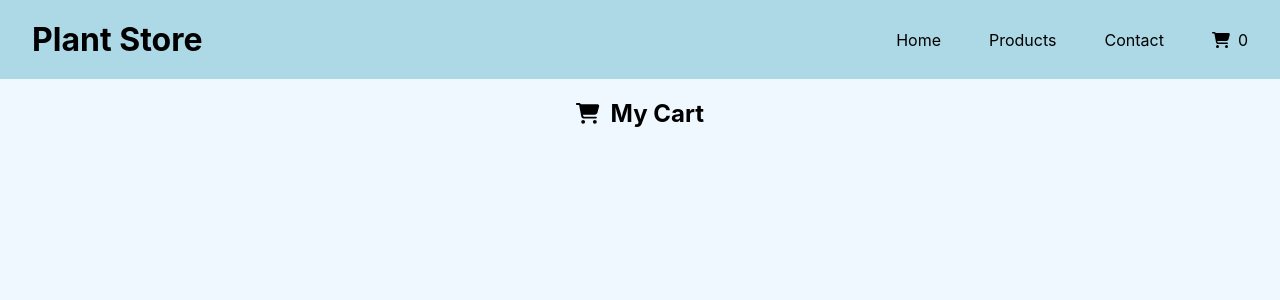
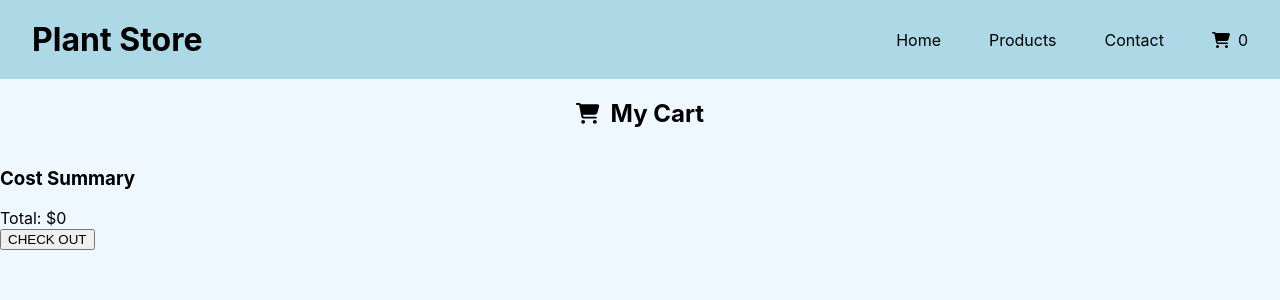
Before and after one commit to connorleavitt/Projects, a React (Create React App) app in the folder Shopping_Cart/shopping_cart/: page /cart in a window 1280 px wide. Shown: the top 300 px of the page. Built offline with nearby package versions, Linux system fonts and the light colour scheme.

Commit message:
Complete checkout total price logic

```diff
--- a/Shopping_Cart/shopping_cart/src/components/CartItems.js
+++ b/Shopping_Cart/shopping_cart/src/components/CartItems.js
@@ -11,12 +11,6 @@ export default function CartItems(props) {
       {cart.map((product) => (
         <div className="cart-box--container" key={product.id}>
           <hr></hr>
-          <button
-            className="cart-box-remove-button"
-            onClick={() => removeCartItem(product)}
-          >
-            Remove
-          </button>
           <div className="cart-box--subcontainer">
             <img
               className="cart-box--img"
@@ -51,6 +45,12 @@ export default function CartItems(props) {
                 <Subtotal id={product.id} cart={cart} />
               </div>
             </div>
+            <button
+              className="cart-box-remove-button"
+              onClick={() => removeCartItem(product)}
+            >
+              Remove
+            </button>
           </div>
           <hr></hr>
         </div>
--- /dev/null
+++ b/Shopping_Cart/shopping_cart/src/components/Checkout.js
@@ -0,0 +1,17 @@
+export default function Checkout(props) {
+  const { cart } = props;
+  let displayTotal = () => {
+    const subtotalArray = cart.reduce((prevVal, currentVal) => {
+      return prevVal + currentVal.price * currentVal.qty;
+    }, 0);
+    return subtotalArray;
+  };
+
+  return (
+    <div className="product-card--checkout-container">
+      <h3 className="product-card--checkout-title">Cost Summary</h3>
+      <div className="checkout--price-total">Total: ${displayTotal()}</div>
+      <button className="fake-checkout-btn">CHECK OUT</button>
+    </div>
+  );
+}
--- a/Shopping_Cart/shopping_cart/src/components/ProductCard.js
+++ b/Shopping_Cart/shopping_cart/src/components/ProductCard.js
@@ -7,7 +7,7 @@ export default function ProductCard({ product, addToCart }) {
       <img className="product-card--img" src={product.img} alt={product.img} />
       <div className="product-card--top-info">
         <h3 className="product-card--title">{currentPlantName}</h3>
-        <div className="product-card--price">{product.price}</div>
+        <div className="product-card--price">${product.price}</div>
       </div>
       <div className="product-card--item-actions">
         {/* <ItemQuantity /> */}
--- a/Shopping_Cart/shopping_cart/src/pages/Cart.js
+++ b/Shopping_Cart/shopping_cart/src/pages/Cart.js
@@ -1,5 +1,6 @@
 import { FontAwesomeIcon } from "@fortawesome/react-fontawesome";
 import CartItems from "../components/CartItems";
+import Checkout from "../components/Checkout";
 
 export default function Cart(props) {
   const { cart, setCart } = props;
@@ -23,6 +24,7 @@ export default function Cart(props) {
         setCart={setCart}
         removeCartItem={removeCartItem}
       />
+      <Checkout cart={cart} />
     </div>
   );
 }
```
